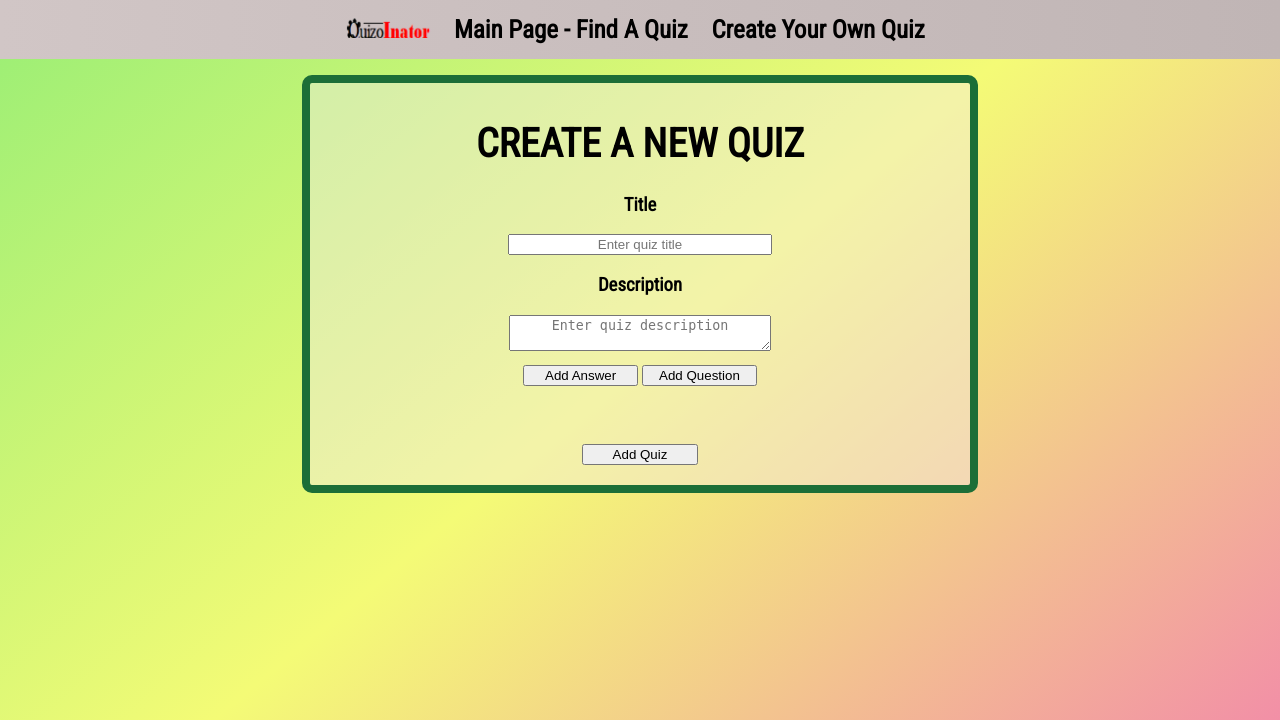
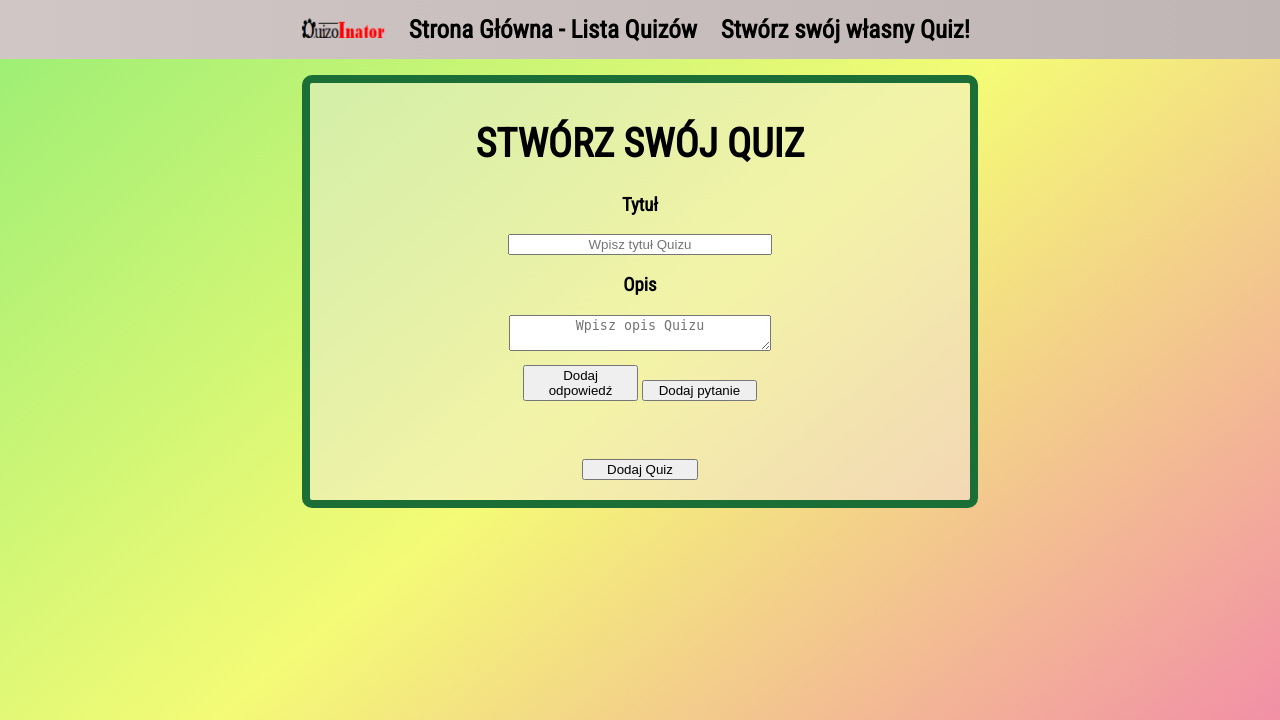
Before and after one commit to KubiakJakub01/quizoinator, a Flask app: page /quiz/create/ in a window 1280 px wide. Shown: the top 720 px of the page. Run offline with Flask 3, Linux system fonts and the light colour scheme; some web fonts are replaced.

Commit message:
Changed all elements to polish

```diff
--- a/quiz_module_app/forms.py
+++ b/quiz_module_app/forms.py
@@ -4,8 +4,8 @@ from wtforms import StringField, TextAreaField, IntegerField, SubmitField, Boole
 from wtforms.validators import DataRequired, Length
 
 class QuizForm(FlaskForm):
-    title = StringField('Title', validators=[DataRequired(), Length(max=100)])
-    description = TextAreaField('Description', validators=[Length(max=500)])
+    title = StringField('Tytuł', validators=[DataRequired(), Length(max=100)])
+    description = TextAreaField('Opis', validators=[Length(max=500)])
     num_questions = IntegerField('Number of Questions', validators=[DataRequired()])
     questions = FieldList(TextAreaField('Questions',validators=[DataRequired(),Length(max=4)]))
     answers = FieldList(TextAreaField('Answers',validators=[DataRequired(),Length(max=4)]))
--- a/quiz_module_app/routes.py
+++ b/quiz_module_app/routes.py
@@ -61,10 +61,11 @@ def solve_quiz(quiz_id_parameter):
         correct_answers = []
         user_answers = []
         if len(questions)==0:
-            return render_template('display_score.html', score='Ciezko powiedziec')
+            return render_template('display_score.html', score='Ciężko powiedzieć')
         for question in questions:
             answers = Answer.query.filter_by(question_id=question.id).all()
-            print("answers: ",answers)
+            if len(answers)==0:
+                return render_template('display_score.html', score='Ciężko powiedzieć')
             for answer in answers:
                 if answer.is_correct is True:
                     correct_answers.append(answer.id)
--- a/quiz_module_app/templates/base.html
+++ b/quiz_module_app/templates/base.html
@@ -17,8 +17,8 @@
         <nav id="navigation-bar">
             <ul>
                 <li class="logo"></li>
-                <li><a href="{{ url_for('main.index') }}">Main Page - Find A Quiz</a></li>
-                <li><a href="{{ url_for('main.quiz_create') }}">Create Your Own Quiz</a></li>
+                <li><a href="{{ url_for('main.index') }}">Strona Główna - Lista Quizów</a></li>
+                <li><a href="{{ url_for('main.quiz_create') }}">Stwórz swój własny Quiz!</a></li>
             </ul>
         </nav>
     </header>
--- a/quiz_module_app/templates/quiz_create.html
+++ b/quiz_module_app/templates/quiz_create.html
@@ -7,16 +7,16 @@ head %}
 {% endblock %} {% block content %}
 <a href="#" class="scrollup"></a>
 <div class="container">
-  <h1>CREATE A NEW QUIZ</h1>
+  <h1>STWÓRZ SWÓJ QUIZ</h1>
   <form>
     {{ form.hidden_tag() }}
     <div class="form-group">
       <h3>{{ form.title.label }}</h3>
-      {{ form.title(class="form-control", placeholder="Enter quiz title") }}
+      {{ form.title(class="form-control", placeholder="Wpisz tytuł Quizu") }}
     </div>
     <div class="form-group">
       <h3>{{ form.description.label }}</h3>
-      {{ form.description(class="form-control", placeholder="Enter quiz description") }}
+      {{ form.description(class="form-control", placeholder="Wpisz opis Quizu") }}
     </div>
     <form>
       <button
@@ -25,7 +25,7 @@ head %}
         class="btn-primary"
         onclick="addAnswer(this.form)"
       >
-        Add Answer
+        Dodaj odpowiedź
       </button>
       <button
         id="add-question"
@@ -33,7 +33,7 @@ head %}
         class="btn-primary"
         onclick="addQuestion(this.form)"
       >
-        Add Question
+        Dodaj pytanie
       </button>
       <div name="questions_container"></div>
     </form>
@@ -182,7 +182,7 @@ head %}
       class="btn-primary"
       onclick="addQuiz(this.form)"
     >
-      Add Quiz
+      Dodaj Quiz
     </button>
   </form>
 </div>
```
Also changed, not shown: instance/db.sqlite3.
